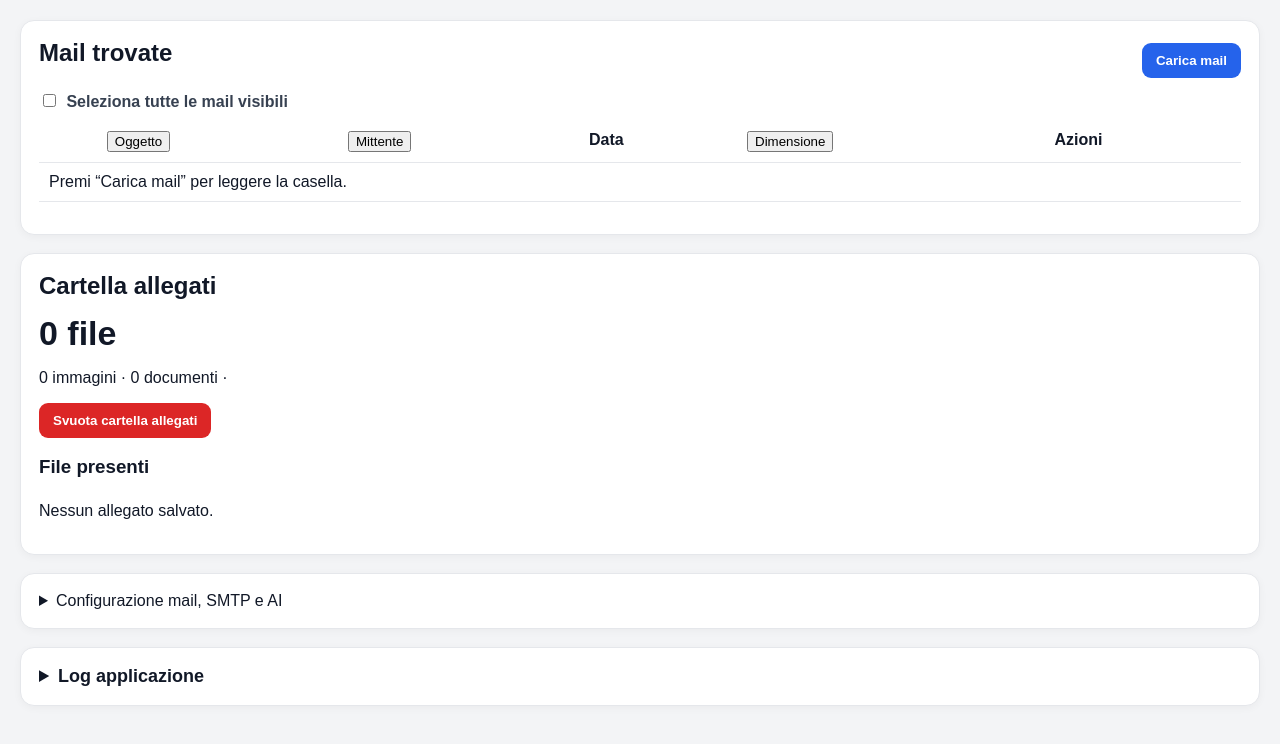
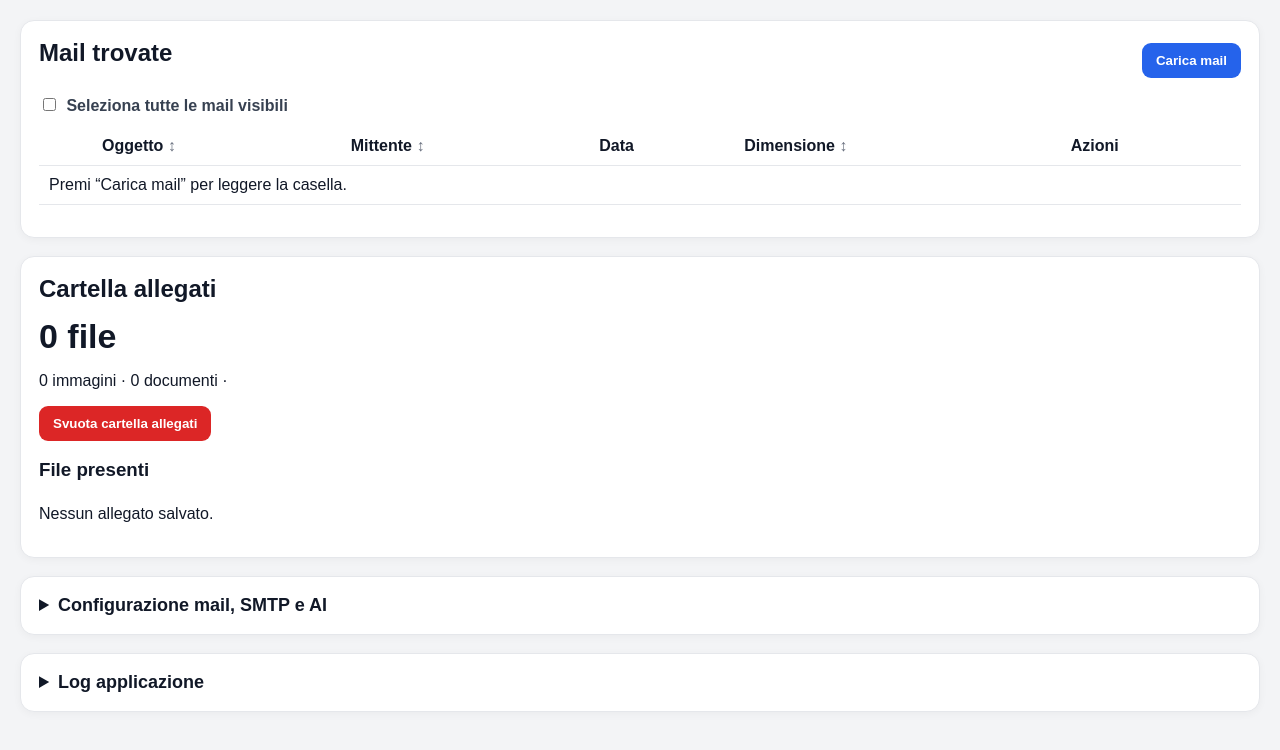
Before and after one commit to Niki206cc/chatgpt, a Flask app: template templates/index.html in a window 1280 px wide. Shown: the part 86-836 px from the top of the page. Before the commit the page ends 800 px from the top, so only its background shows below. Run offline with Flask 3, Linux system fonts and the light colour scheme; the template is opened without the code that fills it, so the values that code supplies are empty; parts of the project's set-up code (start-up, migrations or seed data) failed here and were passed over; some libraries are stand-ins or nearby versions.

Commit message:
Aggiorna stile per dashboard e ordinamento mail

```diff
--- a/static/style.css
+++ b/static/style.css
@@ -15,17 +15,23 @@ input[type=checkbox]{display:inline-block;width:auto;margin-right:6px}
 .btn{display:inline-block;border:0;border-radius:9px;padding:10px 14px;text-decoration:none;cursor:pointer;background:#e5e7eb;color:#111827;font-weight:700}
 .btn.primary{background:var(--primary);color:#fff}.btn.danger{background:var(--danger);color:#fff}.btn.light{background:#fff;color:#111827}.btn.small{padding:7px 10px;font-size:13px}
 .bar{display:flex;align-items:center;justify-content:space-between;gap:12px}
+.table-actions{display:flex;align-items:center;justify-content:space-between;gap:12px;flex-wrap:wrap;margin:12px 0}
+.check{font-weight:700;color:#374151}.all-check{margin:0}
 table{width:100%;border-collapse:collapse;margin:10px 0 14px}
 th,td{border-bottom:1px solid var(--border);padding:10px;text-align:left;vertical-align:top}
 tr.unread td{font-weight:700}
+.sort-btn{border:0;background:transparent;padding:0;color:#111827;font-weight:800;cursor:pointer;text-align:left;font-size:inherit}
+.sort-btn::after{content:' ↕';font-weight:400;color:var(--muted)}
+.sort-btn.active.asc::after{content:' ↑'}
+.sort-btn.active.desc::after{content:' ↓'}
 .alerts{margin-bottom:15px}.alert{padding:12px;border-radius:9px;margin-bottom:8px}.alert.success{background:#dcfce7}.alert.danger{background:#fee2e2}.alert.warning{background:#fef3c7}
 pre{white-space:pre-wrap;background:#f9fafb;border:1px solid var(--border);padding:12px;border-radius:9px;max-height:500px;overflow:auto}
 .files{display:flex;flex-direction:column;gap:7px;max-height:330px;overflow:auto}.files a{color:#2563eb;text-decoration:none}
 .big{font-size:34px;font-weight:800;margin:0}
-.log-box summary{cursor:pointer;font-weight:700;font-size:18px}
+.section-summary,.log-box summary{cursor:pointer;font-weight:700;font-size:18px}
 .log-box pre{margin-top:14px}
 .thumb-grid{display:grid;grid-template-columns:repeat(auto-fill,minmax(120px,1fr));gap:10px;margin:10px 0 16px}
 .thumb{display:flex;flex-direction:column;gap:6px;border:1px solid var(--border);border-radius:10px;padding:8px;background:#f9fafb;color:#2563eb;text-decoration:none;min-width:0}
 .thumb img{width:100%;height:92px;object-fit:cover;border-radius:8px;background:#e5e7eb}
 .thumb span{font-size:12px;white-space:nowrap;overflow:hidden;text-overflow:ellipsis}
-@media(max-width:900px){.grid.two,.row{grid-template-columns:1fr}main{padding:12px}table{font-size:13px}.thumb-grid{grid-template-columns:repeat(2,1fr)}}
+@media(max-width:900px){.grid.two,.row{grid-template-columns:1fr}main{padding:12px}table{font-size:13px}.thumb-grid{grid-template-columns:repeat(2,1fr)}header{align-items:flex-start;gap:12px;flex-direction:column}.table-actions{align-items:flex-start;flex-direction:column}}
```
